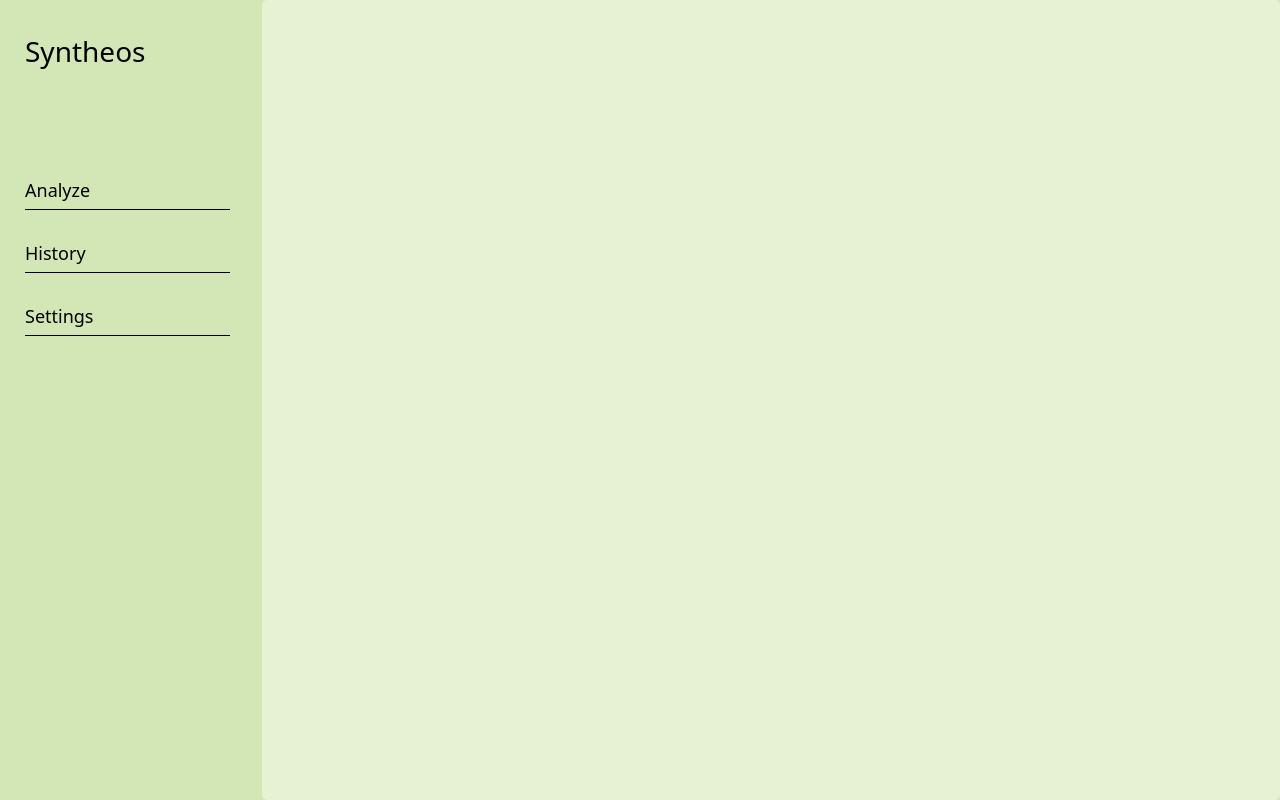
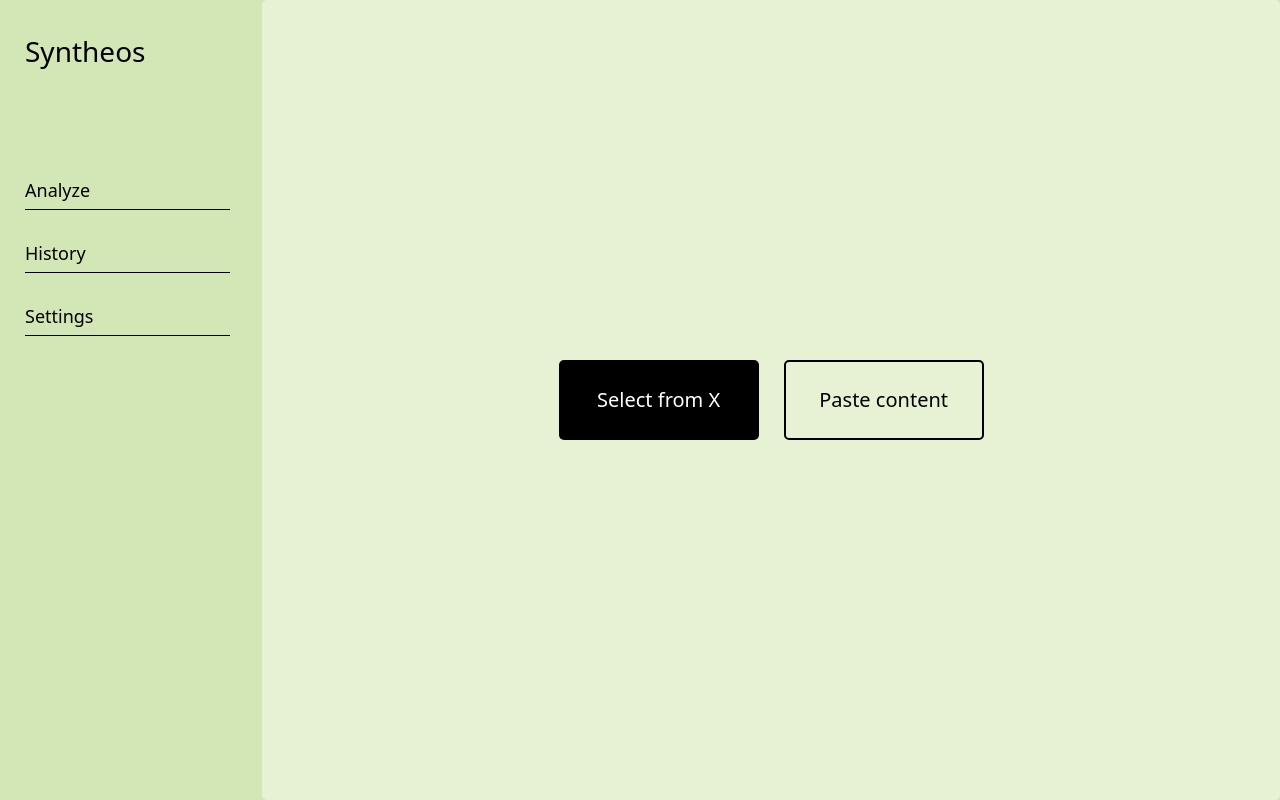
Before and after one commit to Orisabiyi/syntheos, a React (Vite) app: page /dashboard in a window 1280 px wide. Built offline with nearby package versions, Linux system fonts and the light colour scheme.

Commit message:
chore: index the analyzer route

```diff
--- a/src/App.jsx
+++ b/src/App.jsx
@@ -12,6 +12,7 @@ export default function App() {
       <Routes>
         <Route path="/" element={<Auth />} />
         <Route path="/dashboard" element={<Dashboard />}>
+          <Route index element={<Analyze />} />
           <Route path="analyze" element={<Analyze />} />
           <Route path="profile" element={<Profile />} />
           <Route path="history" element={<History />} />
```
